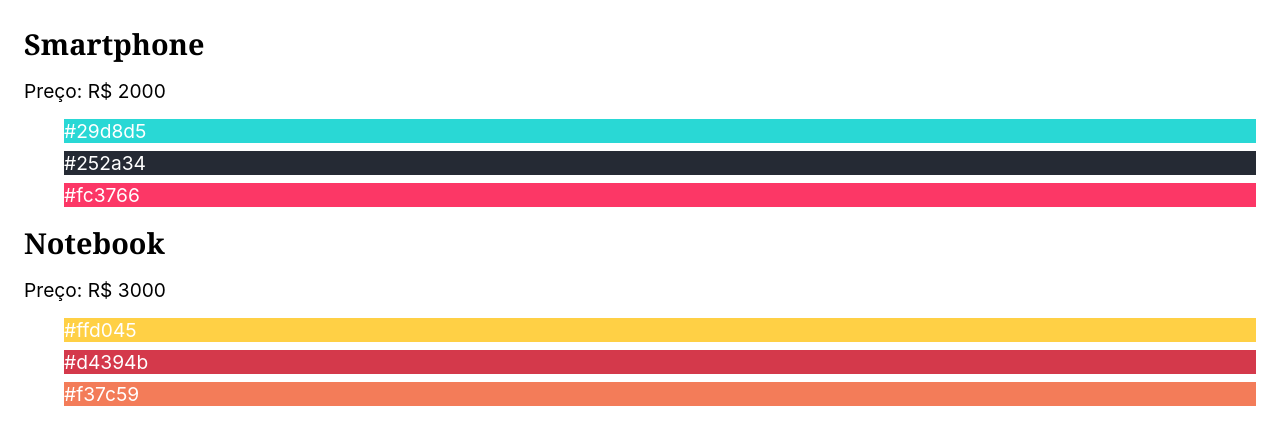
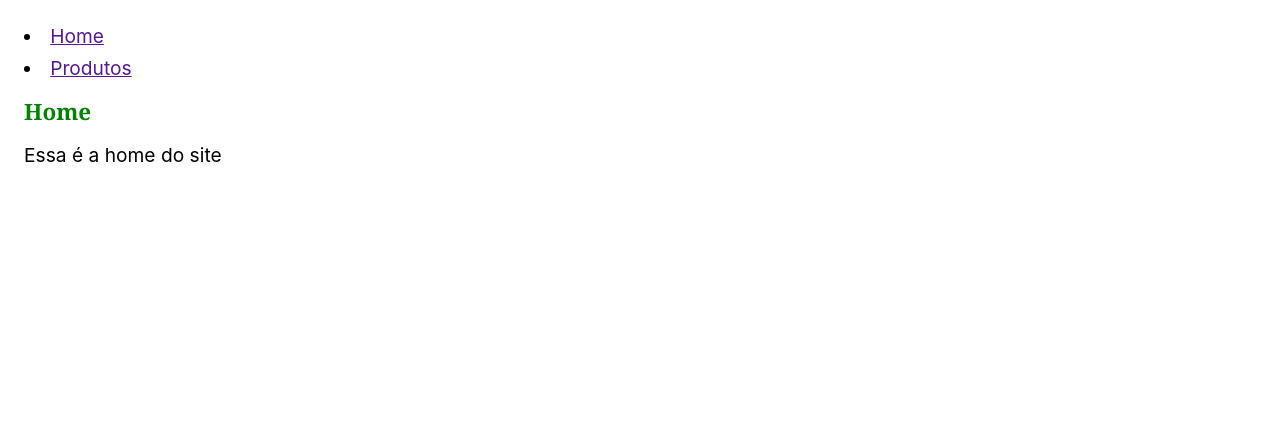
Before and after one commit to PedroPaivaDev/study-origamid-react, a React (Create React App) app: page / in a window 1280 px wide. Shown: the top 444 px of the page. Built offline with nearby package versions, Linux system fonts and the light colour scheme.

Commit message:
tentativa desafio

```diff
--- a/src/App.js
+++ b/src/App.js
@@ -1,41 +1,21 @@
 import React from 'react';
-
-const produtos = [
-  {
-    id: 1,
-    nome: 'Smartphone',
-    preco: 'R$ 2000',
-    cores: ['#29d8d5', '#252a34', '#fc3766'],
-  },
-  {
-    id: 2,
-    nome: 'Notebook',
-    preco: 'R$ 3000',
-    cores: ['#ffd045', '#d4394b', '#f37c59'],
-  },
-  {
-    id: 3,
-    nome: 'Tablet',
-    preco: 'R$ 100',
-    cores: ['#365069', '#47c1c8', '#f95786'],
-  },
-];
+import Home from './components/Home';
+import Produtos from './components/Produtos';
 
 const App = () => {
-  const dados = produtos.filter(
-    ({preco}) => Number(preco.replace('R$', '')) > 1500
-  );
 
-  return <section>
-    {dados.map(({id, nome, preco, cores}) =>
-      <div key={id}>
-        <h1>{nome}</h1>
-        <p>Preço: {preco}</p>
-        <ul>{cores.map(cor =>
-          (<li key={cor} style={{color: 'white', backgroundColor: cor}}>{cor}</li>))}
-        </ul>
-      </div>)}
-  </section>
+  const handleClick = (event) => {
+    event.preventDefault()
+    return(event.target.innerText)
+  }
+
+  return (
+    <>
+      <li><a href='' onClick={handleClick}>Home</a></li>
+      <li><a href='' onClick={handleClick}>Produtos</a></li>
+      {handleClick === 'Produtos' ? <Produtos/> : <Home/>}
+    </>
+  )
 };
 
 export default App;
--- /dev/null
+++ b/src/components/Home.js
@@ -0,0 +1,12 @@
+import React from 'react';
+
+const Home = () => {
+  return (
+    <div>
+        <h3 style={{color: 'green'}}>Home</h3>
+        <p>Essa é a home do site</p>
+    </div>
+  )
+}
+
+export default Home
--- /dev/null
+++ b/src/components/Produtos.js
@@ -0,0 +1,32 @@
+import React from 'react';
+
+const Produtos = () => {
+    const produtos = [
+        { nome: 'Notebook', propriedades: ['16gb ram', '512gb'] },
+        { nome: 'Smartphone', propriedades: ['2gb ram', '128gb'] }
+    ];
+
+    return (
+        <div>
+            <h3 style={{color: 'green'}}>Produtos</h3>
+            <div>
+                {
+                    produtos.map(({nome, propriedades}, index ) => {
+                        return (
+                            <div key={index} style={{border: '1px solid black', padding: '20px', marginBottom: '10px'}}>
+                                <p>{nome}</p>
+                                <ul>
+                                    {propriedades.map((prop, index) => {
+                                        return <li key={index}>{prop}</li>
+                                    })}
+                                </ul>
+                            </div>
+                        )
+                    })
+                }
+            </div>
+        </div>
+    )
+}
+
+export default Produtos
```
